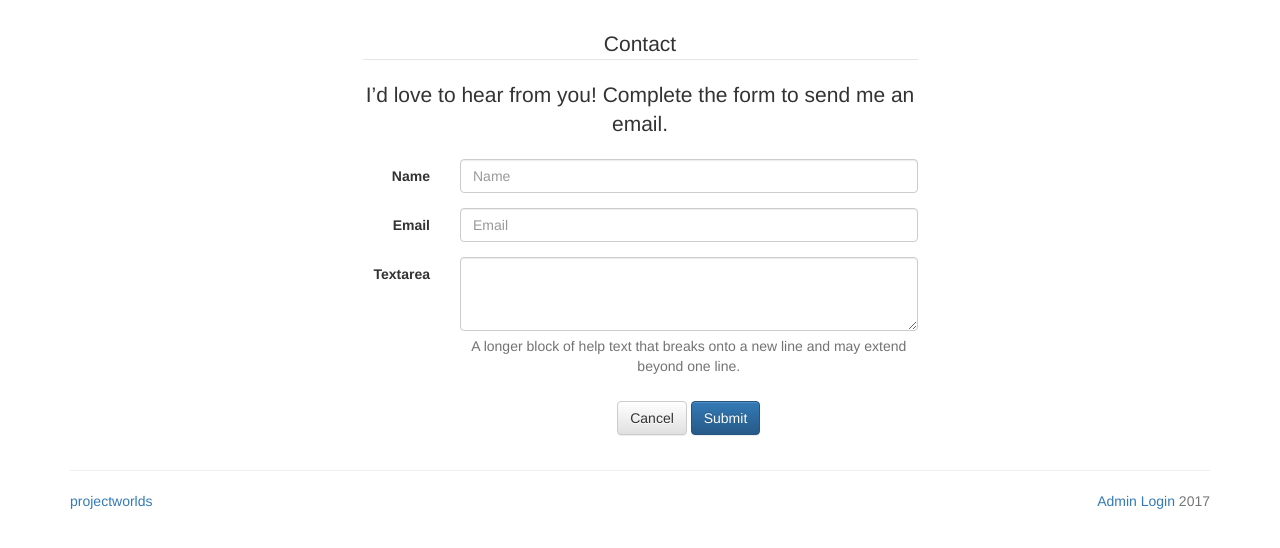
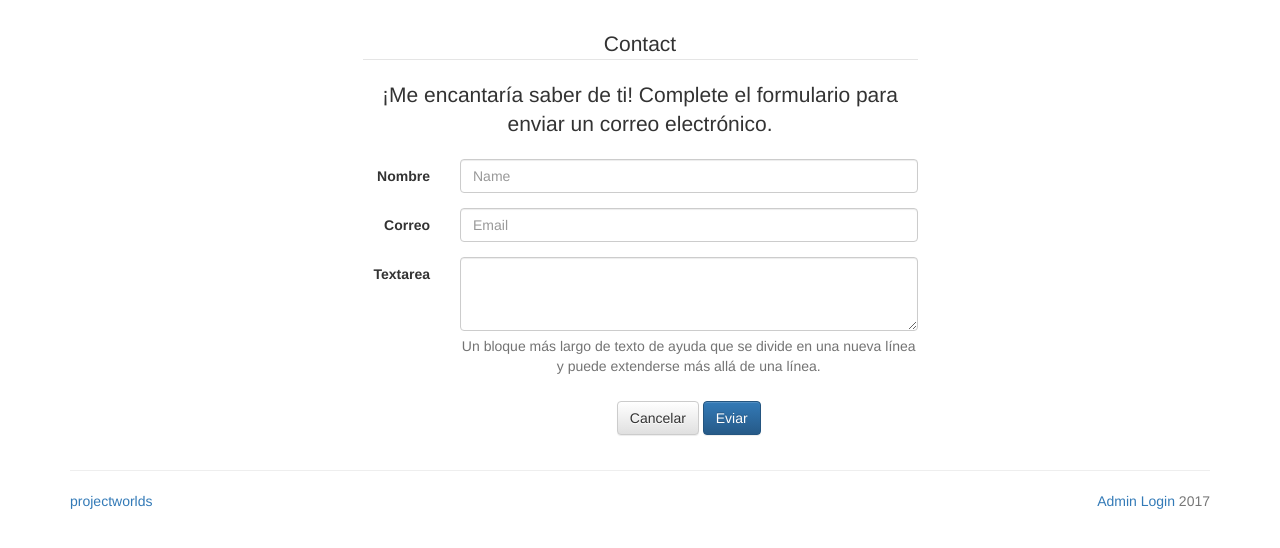
Before and after one commit to DanielEDiaz/Libreria, a PHP site: page /contact.php in a window 1280 px wide. Shown: the part 51-599 px from the top of the page. Run offline with PHP 8.4, Linux system fonts and the light colour scheme.

Commit message:
Update contact.php

```diff
--- a/bookstore/contact.php
+++ b/bookstore/contact.php
@@ -1,5 +1,5 @@
 <?php
-  $title = "Contact";
+  $title = "Contacto";
   require_once "./template/header.php";
 ?>
     <div class="row">
@@ -8,15 +8,15 @@
 			<form class="form-horizontal">
 			  	<fieldset>
 				    <legend>Contact</legend>
-				    <p class="lead">I’d love to hear from you! Complete the form to send me an email.</p>
+				    <p class="lead">¡Me encantaría saber de ti! Complete el formulario para enviar un correo electrónico.</p>
 				    <div class="form-group">
-				      	<label for="inputName" class="col-lg-2 control-label">Name</label>
+				      	<label for="inputName" class="col-lg-2 control-label">Nombre</label>
 				      	<div class="col-lg-10">
 				        	<input type="text" class="form-control" id="inputName" placeholder="Name">
 				      	</div>
 				    </div>
 				    <div class="form-group">
-				      	<label for="inputEmail" class="col-lg-2 control-label">Email</label>
+				      	<label for="inputEmail" class="col-lg-2 control-label">Correo</label>
 				      	<div class="col-lg-10">
 				        	<input type="text" class="form-control" id="inputEmail" placeholder="Email">
 				      	</div>
@@ -25,13 +25,13 @@
 				      	<label for="textArea" class="col-lg-2 control-label">Textarea</label>
 				      	<div class="col-lg-10">
 				        	<textarea class="form-control" rows="3" id="textArea"></textarea>
-				        	<span class="help-block">A longer block of help text that breaks onto a new line and may extend beyond one line.</span>
+				        	<span class="help-block">Un bloque más largo de texto de ayuda que se divide en una nueva línea y puede extenderse más allá de una línea.</span>
 				      	</div>
 				    </div>
 				    <div class="form-group">
 				      	<div class="col-lg-10 col-lg-offset-2">
-				        	<button type="reset" class="btn btn-default">Cancel</button>
-				        	<button type="submit" class="btn btn-primary">Submit</button>
+				        	<button type="reset" class="btn btn-default">Cancelar</button>
+				        	<button type="submit" class="btn btn-primary">Eviar</button>
 				      	</div>
 				    </div>
 			  	</fieldset>
```
